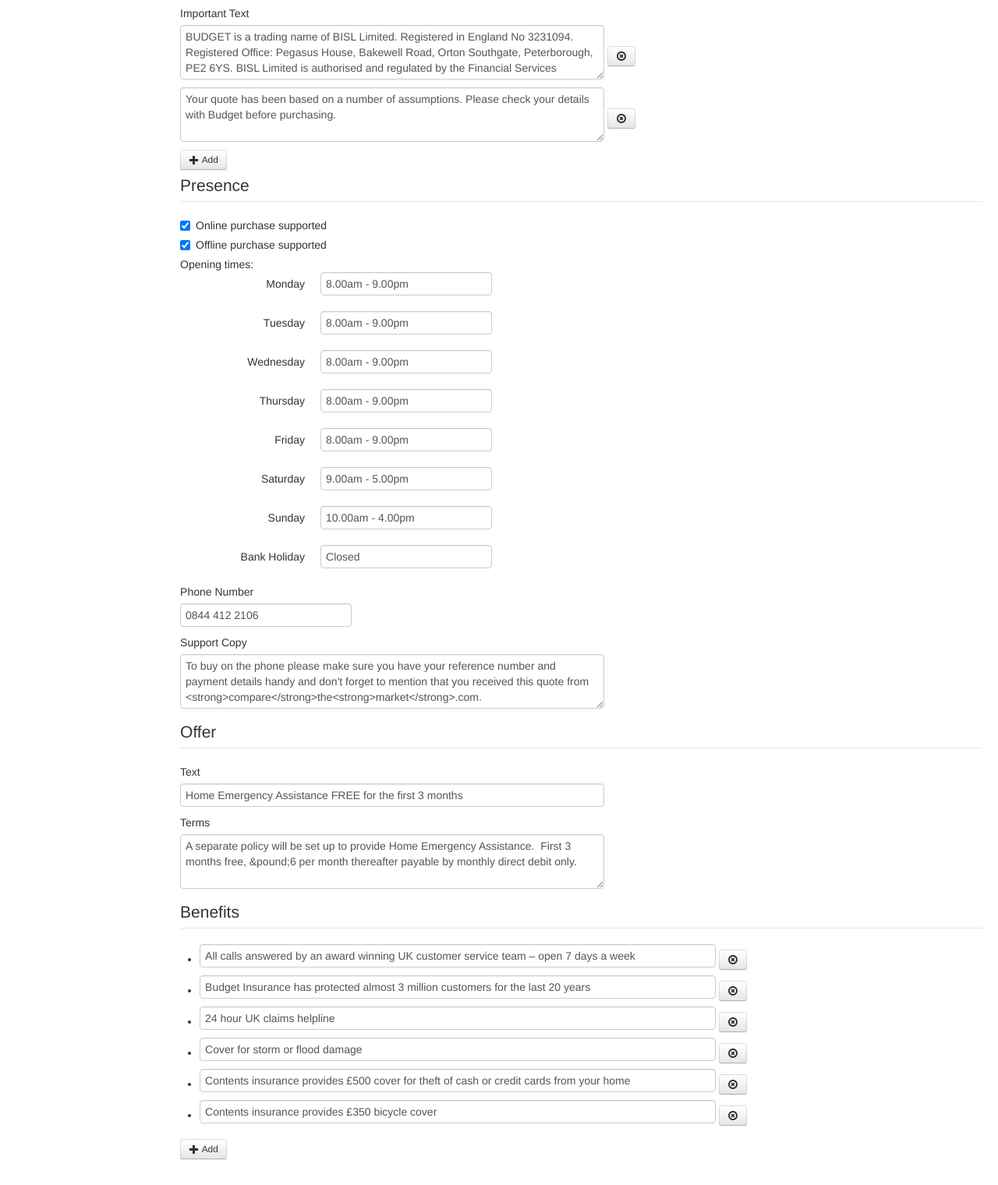
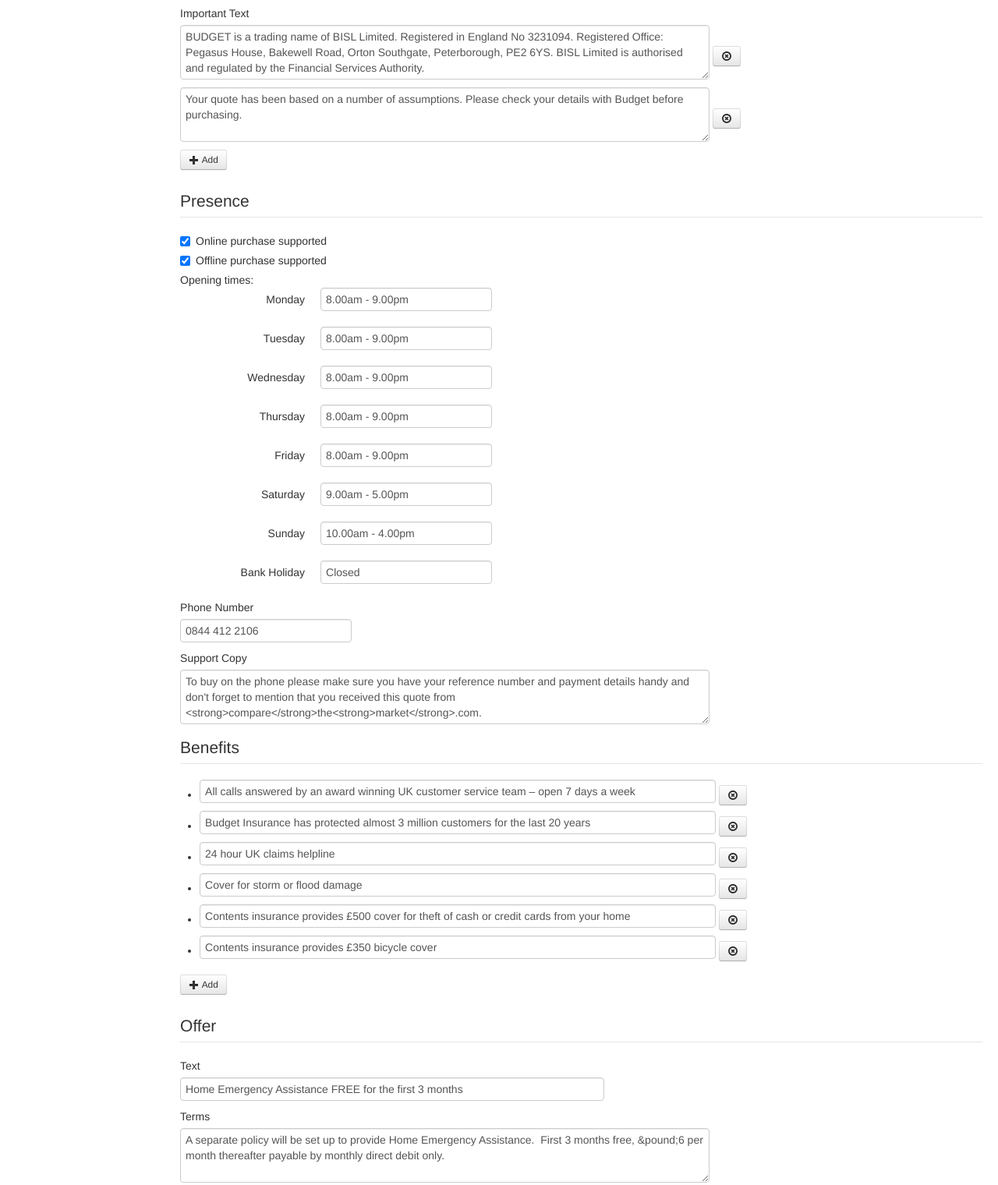
Before and after one commit to mikepro/tinyCMS, a website: page content/index.html in a window 1280 px wide. Shown: the part 289-1809 px from the top of the page at 78% size. Drawn offline with Linux system fonts and the light colour scheme.

Commit message:
Edit form now looks better

```diff
--- a/content/index.html
+++ b/content/index.html
@@ -34,7 +34,7 @@
 
                     <label>Important Text</label>
                     <!-- ko foreach: importantText -->
-                    <textarea rows="3" class="input-xxlarge" data-bind="value: text"></textarea>
+                    <textarea rows="3" class="span8" data-bind="value: text"></textarea>
                     <button type="button" class="btn btn-small" title="remove paragraph" data-bind="click: $root.removeImportantText.bind($root)">
                         <i class="icon-remove-circle"></i>
                     </button>
@@ -43,7 +43,7 @@
                     <button class="btn btn-small" type="button" data-bind="click: addImportantText"><i class="icon-plus"></i> Add</button>
 
                 </fieldset>
-
+                <br />
                 <fieldset>
                     <legend>Presence</legend>
 
@@ -121,10 +121,25 @@
                     <input type="text" data-bind="value: offlinePresence.PhoneNumber" />
 
                     <label>Support Copy</label>
-                    <textarea rows=3 class="input-xxlarge" data-bind="text: offlinePresence.SupportCopy"></textarea>
+                    <textarea rows=3 class="span8" data-bind="text: offlinePresence.SupportCopy"></textarea>
 
                 </fieldset>
 
+                <fieldset>
+                    <legend>Benefits</legend>
+
+                    <ul>
+                        <!-- ko foreach: Benefits -->
+                        <li>
+                            <input type="text" data-bind="value: text" class="span8"/>
+                            <button class="btn btn-small" type="button" data-bind="click: $root.removeBenefit.bind($root)"><i class="icon-remove-circle"></i></button>
+                        </li>
+                        <!-- /ko -->
+                    </ul>
+
+                    <button class="btn btn-small" type="button" data-bind="click: addBenefit"><i class="icon-plus"></i> Add</button>
+                </fieldset>
+                <br />
                 <fieldset>
                     <legend>Offer</legend>
 
@@ -133,24 +148,8 @@
                     <input type="text" class="input-xxlarge" data-bind="value: offer.text" />
 
                     <label>Terms</label>
-                    <textarea rows="3" class="input-xxlarge" data-bind="text: offer.terms"></textarea>
+                    <textarea rows="3" class="span8" data-bind="text: offer.terms"></textarea>
 
-
-                </fieldset>
-
-                <fieldset>
-                    <legend>Benefits</legend>
-
-                    <ul>
-                    <!-- ko foreach: Benefits -->
-                        <li>
-                            <input type="text" data-bind="value: text" class="span8"/>
-                            <button class="btn btn-small" type="button" data-bind="click: $root.removeBenefit.bind($root)"><i class="icon-remove-circle"></i></button>
-                        </li>
-                    <!-- /ko -->
-                    </ul>
-
-                    <button class="btn btn-small" type="button" data-bind="click: addBenefit"><i class="icon-plus"></i> Add</button>
                 </fieldset>
 
             </form>
```
